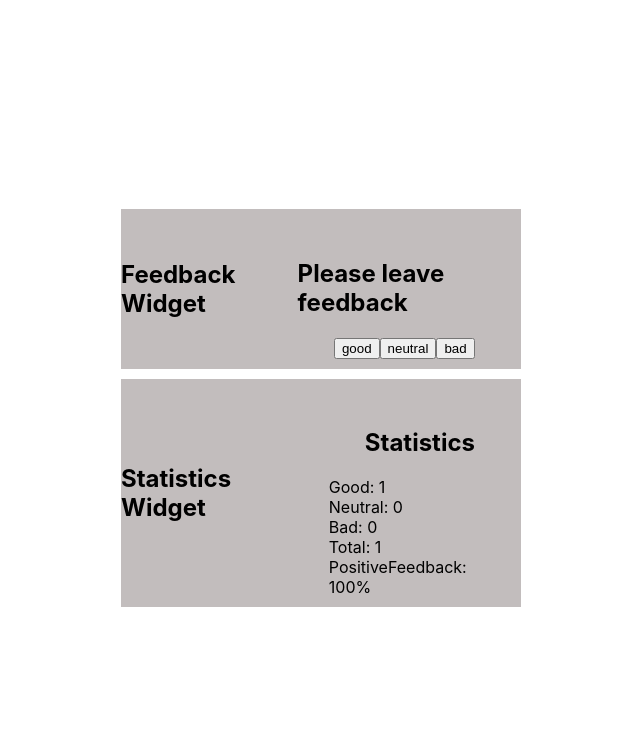
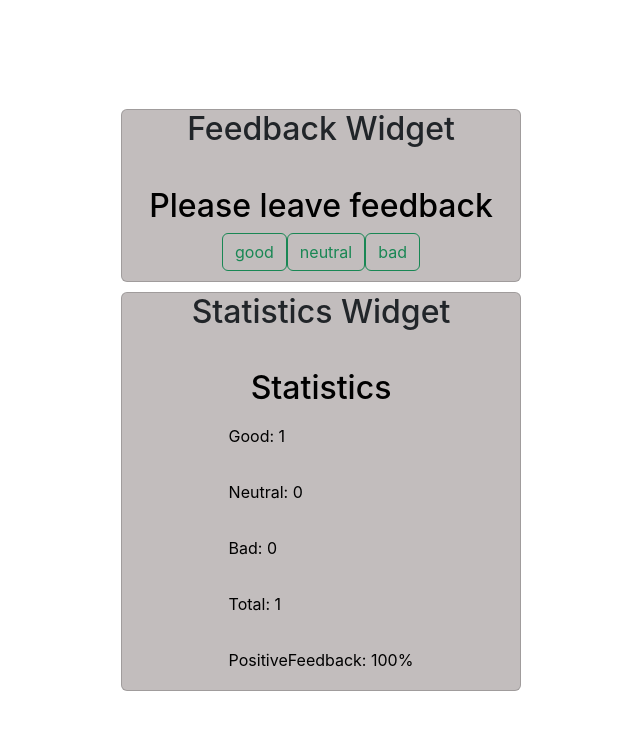
Before and after one commit to Cipick23/goit-react-hw-04-feedback, a React (Create React App) app: page / in a window 1280 px wide. Both pictures are taken after a click on the button "good". Shown: the top 730 px of the page, without its empty margins (319-959 px from the left). Built offline with nearby package versions, Linux system fonts and the light colour scheme.

Commit message:
refactoring statistics

```diff
--- a/package.json
+++ b/package.json
@@ -7,6 +7,7 @@
     "@testing-library/jest-dom": "^5.16.3",
     "@testing-library/react": "^12.1.4",
     "@testing-library/user-event": "^13.5.0",
+    "bootstrap": "^5.3.2",
     "react": "^18.1.0",
     "react-bootstrap": "^2.10.0",
     "react-dom": "^18.1.0",
--- a/src/components/App.jsx
+++ b/src/components/App.jsx
@@ -1,8 +1,9 @@
+import 'bootstrap/dist/css/bootstrap.min.css';
+import FeedbackOptions from './feedback options/FeedbackOptions';
+import React, { Component } from 'react';
 import Statistics from './statistics/Statistics';
-import FeedbackOptions from './feedback options/FeedbackOptions';
 import Section from './section/Section';
 import Notification from './notification/Notification';
-import React, { Component } from 'react';
 
 class App extends Component {
   state = {
--- a/src/components/notification/Notification.jsx
+++ b/src/components/notification/Notification.jsx
@@ -1,7 +1,7 @@
 // Notification.js
 import React, { Component } from 'react';
-import Alert from 'react-bootstrap/Alert';
 import PropTypes from 'prop-types';
+import { Alert } from 'react-bootstrap';
 
 class Notification extends Component {
   render() {
--- a/src/components/statistics/Statistics.jsx
+++ b/src/components/statistics/Statistics.jsx
@@ -1,12 +1,12 @@
 // Statistics.js
-import React, { Component } from 'react';
+import React from 'react';
 import PropTypes from 'prop-types';
 import styles from './Statistics.module.css';
 import { Stack } from 'react-bootstrap';
 
-class Statistics extends Component {
-  render() {
-    const { good, neutral, bad, total, positivePercentage } = this.props;
+const Statistics = ({ good, neutral, bad }) => {
+  const total = good + neutral + bad;
+  const positivePercentage = total === 0 ? 0 : Math.round((good / total) * 100);
 
   return (
     <section className={styles.statistics}>
@@ -22,15 +22,12 @@ class Statistics extends Component {
       </Stack>
     </section>
   );
-  }
-}
+};
 
 Statistics.propTypes = {
   good: PropTypes.number.isRequired,
   neutral: PropTypes.number.isRequired,
   bad: PropTypes.number.isRequired,
-  total: PropTypes.number.isRequired,
-  positivePercentage: PropTypes.number.isRequired,
 };
 
 export default Statistics;
```
Also changed, not shown: 1 other file (tests, documents, lock files or other folders). Lines whose indentation alone changed are shown as unchanged.
